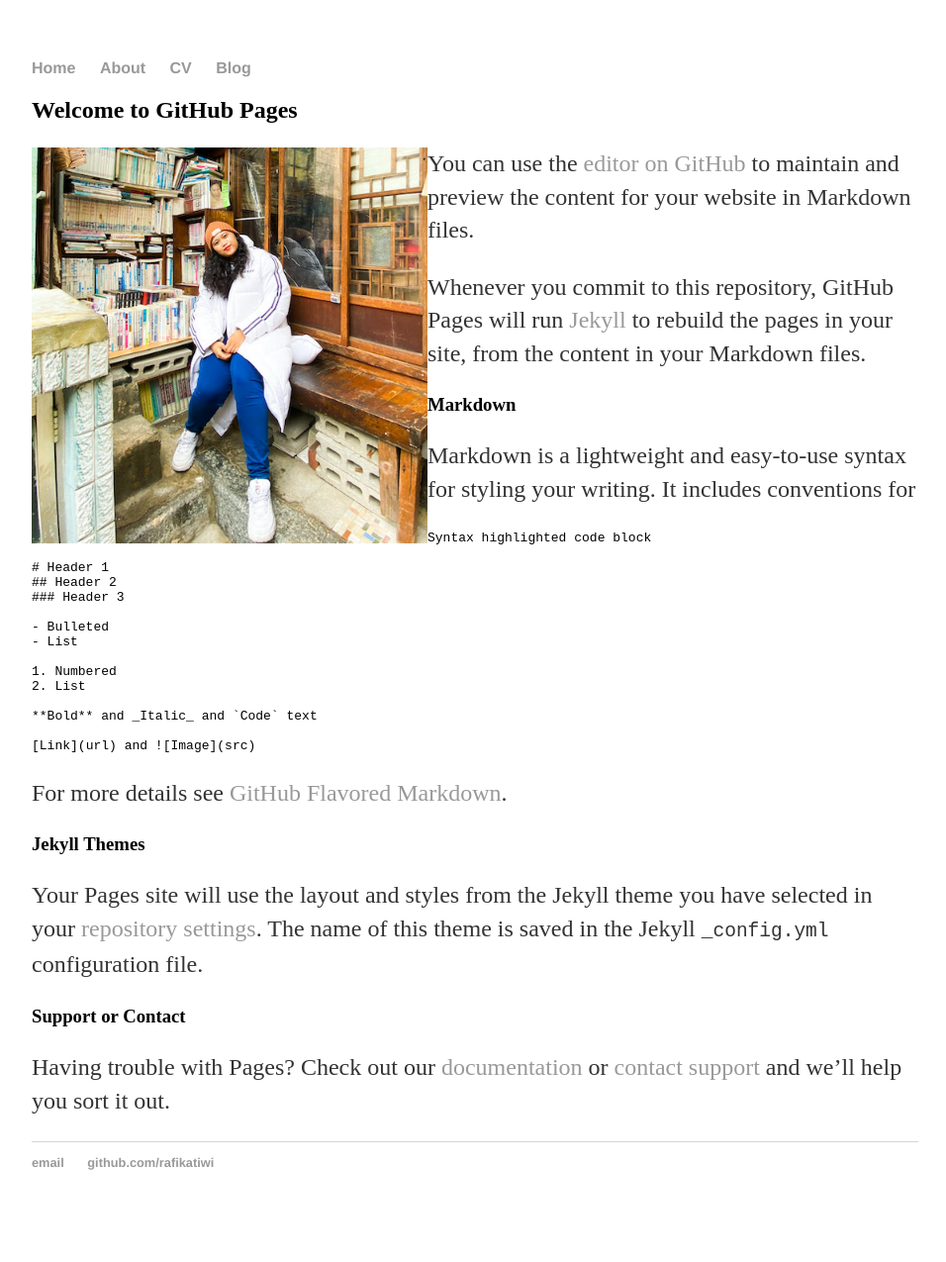
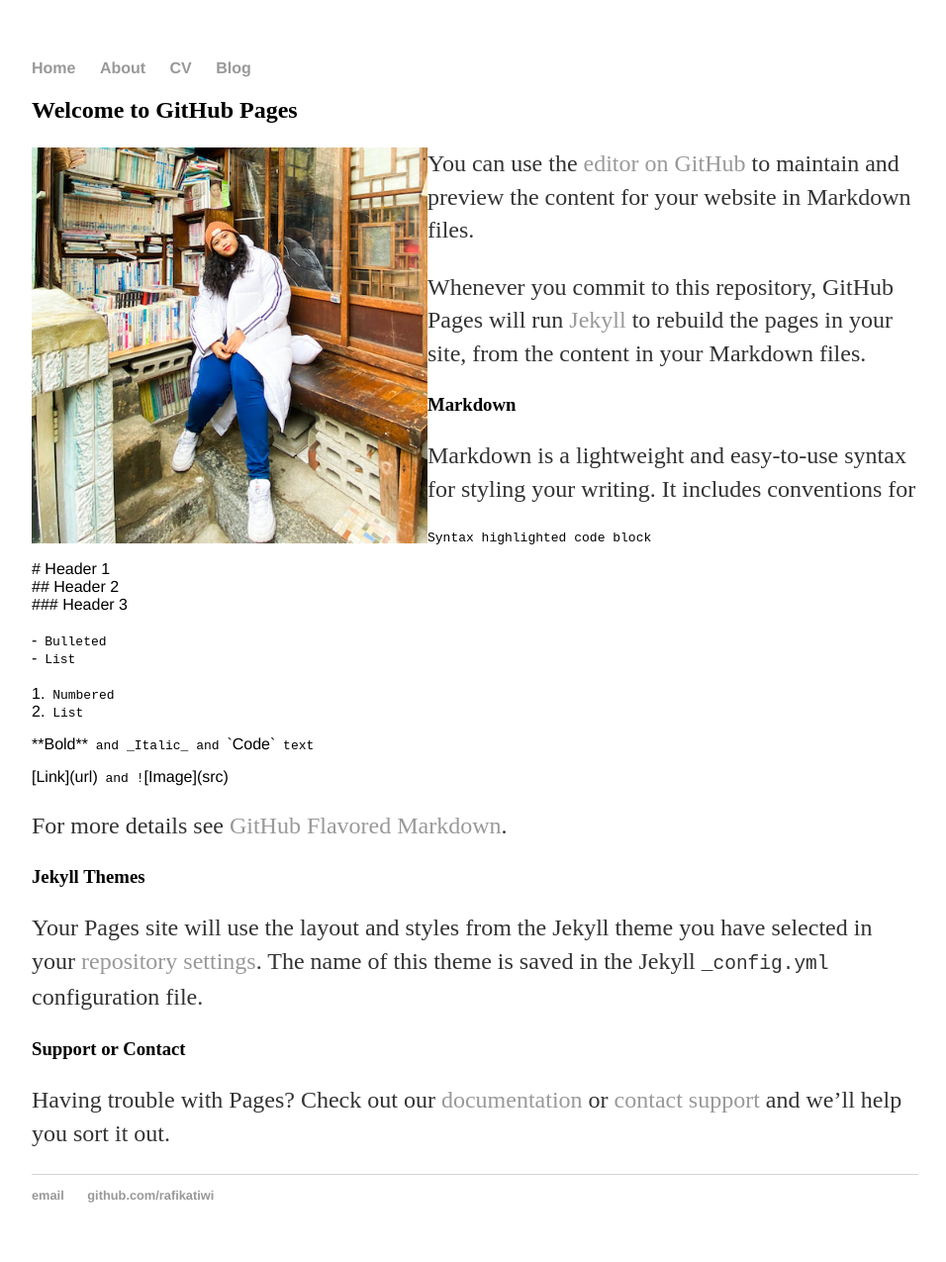
Before and after one commit to rafikatiwi/rafikatiwi.github.io, a Jekyll site: the page built from about.md, in a window 1280 px wide. Shown: the whole page at 99% size, without its empty margins (160-1116 px from the left). Built offline with Jekyll 4.4.1, drawn with Linux system fonts in a browser that asks for light colours; our own code applies the rules of GitHub Pages for plain Markdown files; before the commit the page ends 1242 px from its top, so only the background shows below that.

Commit message:
Update main.css

```diff
--- a/css/main.css
+++ b/css/main.css
@@ -28,6 +28,9 @@ p {
     line-height: 1.4em;
     color: #333;
 }
+span {
+    font-family:'Helvetica', 'Arial', 'Sans-Serif';
+}
 footer {
     border-top: 1px solid #d5d5d5;
     font-size: .8em;
```
